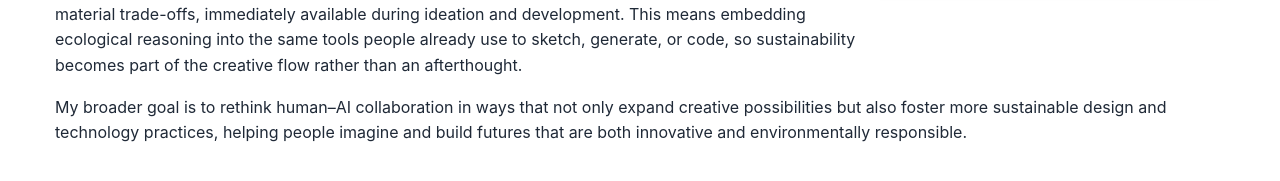
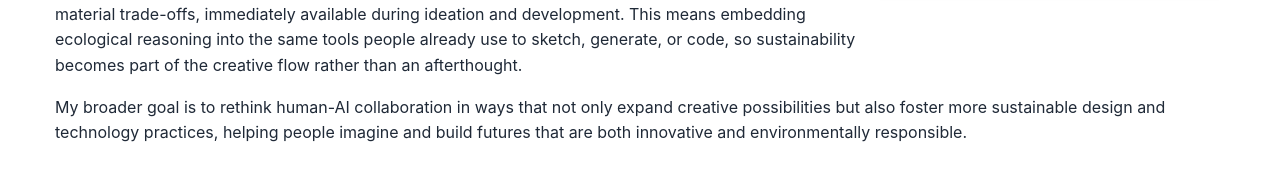
Before and after one commit to andrebarrocas/andrebarrocas.github.io, a Jekyll site: the page built from _pages/about.md, in a window 1280 px wide and 900 px high, scrolled down 46 px. Shown: the part 599-780 px from the top of the window. Built offline with Jekyll 4.4.1, drawn with Linux system fonts in a browser that asks for light colours; comment, search, counter and statistics services are not loaded; a style sheet for code colours, icons or effects is not loaded.

```diff
--- a/_pages/about.md
+++ b/_pages/about.md
@@ -25,7 +25,7 @@ I develop creative tools that merge artificial intelligence with design practice
 
 A central direction of my research is integrating sustainability into creative and technical workflows. I explore how interactive systems can make environmental impact data such as energy use, emissions, and material trade-offs, immediately available during ideation and development. This means embedding ecological reasoning into the same tools people already use to sketch, generate, or code, so sustainability becomes part of the creative flow rather than an afterthought.
 
-My broader goal is to rethink human–AI collaboration in ways that not only expand creative possibilities but also foster more sustainable design and technology practices, helping people imagine and build futures that are both innovative and environmentally responsible.
+My broader goal is to rethink human-AI collaboration in ways that not only expand creative possibilities but also foster more sustainable design and technology practices, helping people imagine and build futures that are both innovative and environmentally responsible.
 
 <!--
 ## PUBLICATIONS
```
Also changed, not shown: assets/img/photos/Unknown.jpg (deleted), 2 other files.
